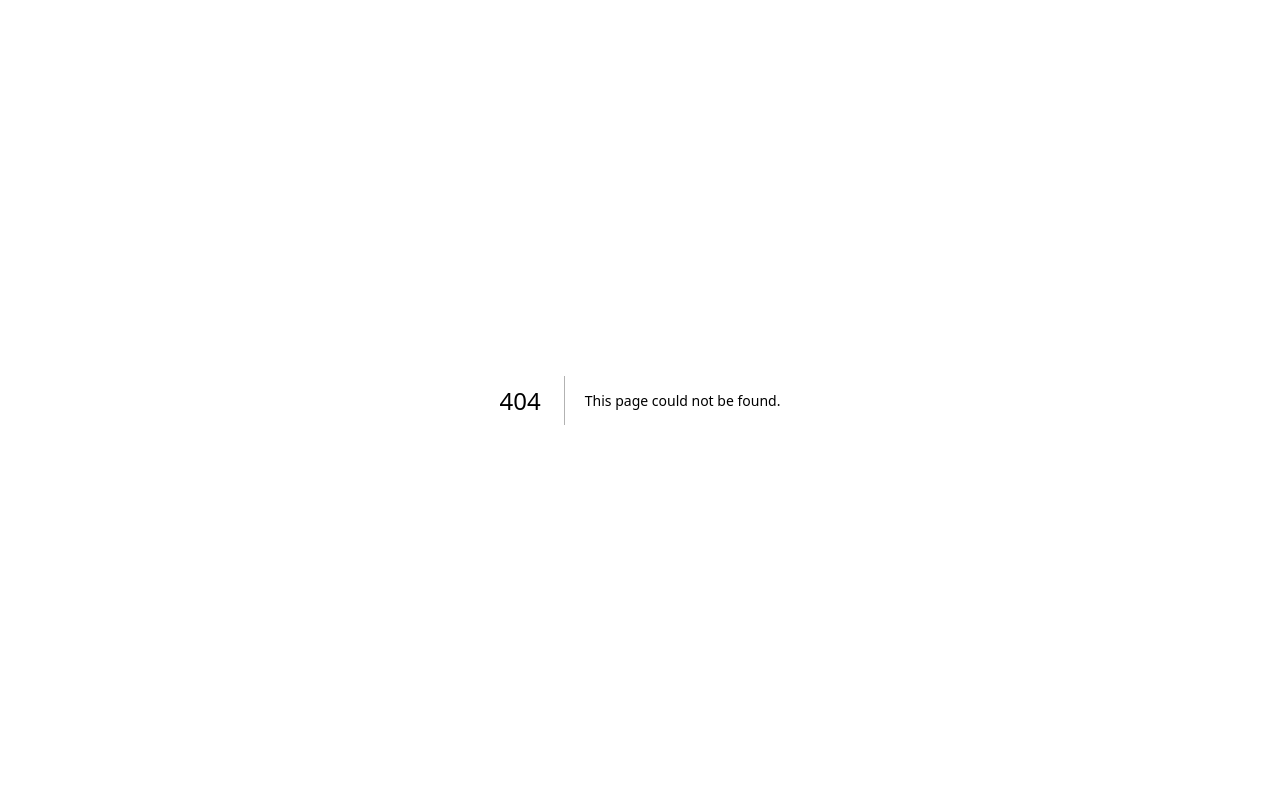
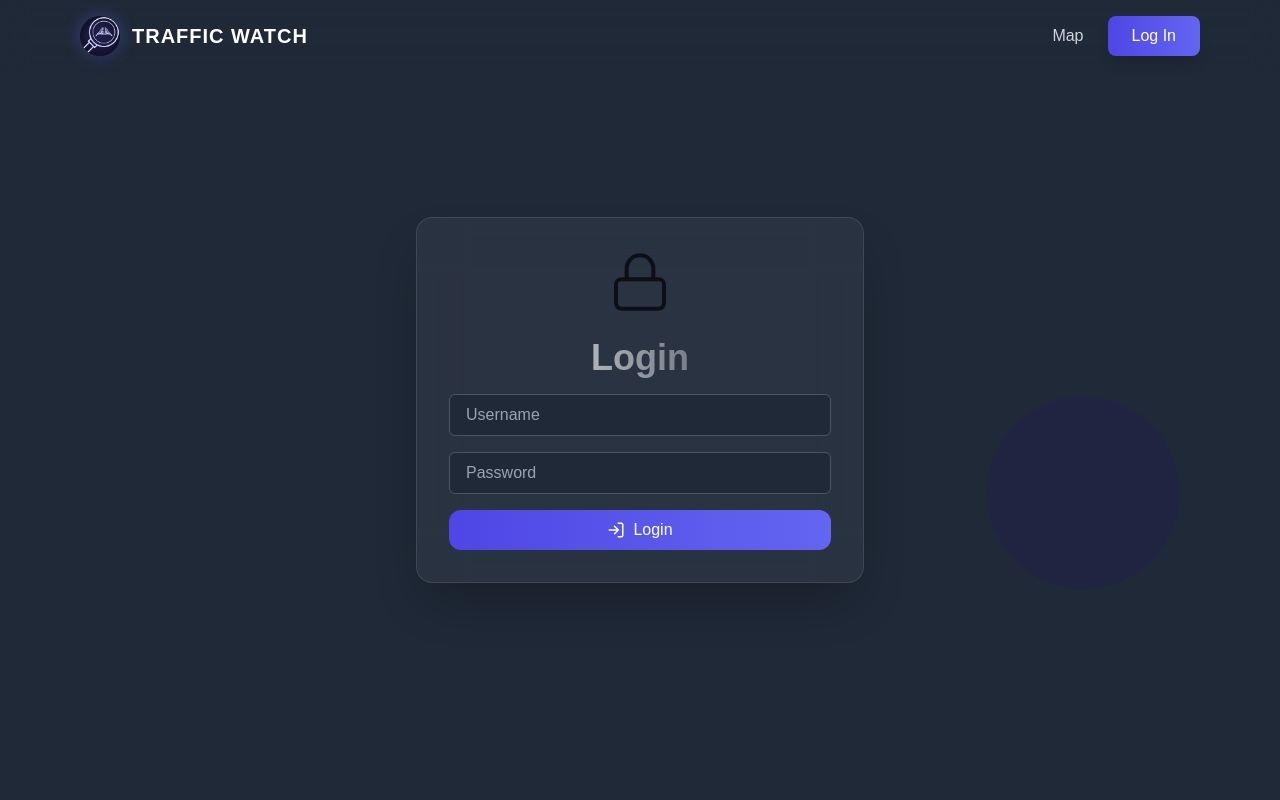
Before and after one commit to MhmmdIchsan/TrafficWatch, a Next.js app: page /login in a window 1280 px wide. Before the commit this address had no page. Shown: the top 800 px of the page. Built offline with nearby package versions, Linux system fonts and the light colour scheme.

Commit message:
feat: change authentication to hardcode and using localStorage

```diff
--- a/package.json
+++ b/package.json
@@ -28,7 +28,9 @@
     "@types/google.maps": "^3.58.1",
     "autoprefixer": "^10.4.20",
     "class-variance-authority": "^0.7.0",
+    "cookie": "^1.0.2",
     "dotenv": "^16.4.5",
+    "firebase": "^11.0.2",
     "framer-motion": "^11.12.0",
     "lucide-react": "^0.453.0",
     "next": "14.2.15",
--- a/src/app/admin/page.tsx
+++ b/src/app/admin/page.tsx
@@ -23,8 +23,7 @@ import {
   ShieldAlert,
 } from "lucide-react";
 import React, { useState, useEffect, useCallback } from "react";
-import { useSession, getSession } from 'next-auth/react';
-
+import { useRouter } from 'next/navigation';
 const API_BASE_URL = process.env.NEXT_PUBLIC_API_BASE_URL;
 
 export default function AdminPage() {
@@ -35,7 +34,14 @@ export default function AdminPage() {
   const [currentTime, setCurrentTime] = useState(new Date());
   const [isLoading, setIsLoading] = useState(true);
   const [error, setError] = useState<string | null>(null);
-  const { data: session, status } = useSession();
+  const router = useRouter();
+
+  useEffect(() => {
+    const token = localStorage.getItem('authToken');
+    if (!token) {
+      router.push('/login'); // Redirect to login if no token
+    }
+  }, []);
 
   const generateNotification = (device: Device): Notification | null => {
     const criticalStatuses = ["Macet", "Macet Total", "Padat Merayap"];
@@ -272,10 +278,6 @@ export default function AdminPage() {
       });
   };
 
-  if (status === 'unauthenticated') {
-    return <div>Access denied. Please login to continue.</div>;
-  }
-
   return (
     <div className="min-h-screen relative bg-gradient-to-bl from-gray-900 via-gray-800 to-gray-900 overflow-hidden">
       {/* Decorative Background Elements */}
--- a/src/app/api/auth/[...nextauth]/route.ts
+++ /dev/null
@@ -1,17 +0,0 @@
-import NextAuth from 'next-auth/next';
-import GoogleProvider from 'next-auth/providers/google';
-
-const handler = NextAuth({
-    providers:[
-        GoogleProvider({
-            clientId: process.env.GOOGLE_CLIENT_ID ?? "",
-            clientSecret: process.env.GOOGLE_CLIENT_SECRET ?? "",
-        }),
-    ],
-});
-
-export const generateStaticParams = () => {
-    return [{ nextauth: [''] }];
-};
-
-export const { GET, POST } = handler;
--- a/src/app/components/Header.tsx
+++ b/src/app/components/Header.tsx
@@ -2,18 +2,30 @@
 
 import Logo from "../../assets/images/logo.png";
 import { motion } from "framer-motion";
-import { useSession, signIn, signOut } from "next-auth/react";
 import Image from "next/image";
 import Link from "next/link";
 import React, { useEffect, useState } from "react";
+import { useRouter } from "next/navigation";
 
 const Header: React.FC = () => {
-  const [isClient, setIsClient] = useState(false);
-  const { data: session } = useSession();
+  const [isLoggedIn, setIsLoggedIn] = useState(false);
+  const router = useRouter();
 
   useEffect(() => {
-    setIsClient(true);
+    // Cek status login dari localStorage
+    const token = localStorage.getItem("authToken");
+    setIsLoggedIn(!!token); // Set isLoggedIn berdasarkan token
   }, []);
+
+  const handleLogout = () => {
+    localStorage.removeItem("authToken"); // Hapus token login
+    setIsLoggedIn(false); // Update status login
+  };
+
+  const handleLogin = () => {
+    // Navigasi ke halaman /login
+    router.push("/login");
+  };
 
   return (
     <motion.header
@@ -24,6 +36,7 @@ const Header: React.FC = () => {
     >
       <div className="max-w-7xl mx-auto">
         <div className="flex justify-between items-center p-4">
+          {/* Logo */}
           <motion.div
             className="flex items-center space-x-3 ml-16"
             whileHover={{ scale: 1.02 }}
@@ -31,10 +44,10 @@ const Header: React.FC = () => {
             <div className="relative">
               <div className="w-10 h-10 rounded-full flex items-center justify-center shadow-lg overflow-hidden">
                 <Image
-                  src={Logo} // Replace with the actual image source
-                  alt="TW Logo" // Provide an appropriate alt text
-                  fill // Use fill to make the image cover the container
-                  className="object-cover rounded-full" // Ensure the image covers the entire area and is rounded
+                  src={Logo}
+                  alt="TW Logo"
+                  fill
+                  className="object-cover rounded-full"
                 />
               </div>
               <div className="absolute -inset-0.5 bg-indigo-500 rounded-full blur opacity-30"></div>
@@ -47,6 +60,7 @@ const Header: React.FC = () => {
             </Link>
           </motion.div>
 
+          {/* Navigation Links */}
           <div className="flex items-center space-x-6 mr-16">
             <motion.span
               whileHover={{ scale: 1.05 }}
@@ -55,7 +69,8 @@ const Header: React.FC = () => {
               <Link href="/map">Map</Link>
             </motion.span>
 
-            {isClient && session && (
+            {/* Tampilkan link Dashboard jika login */}
+            {isLoggedIn && (
               <motion.span
                 whileHover={{ scale: 1.05 }}
                 className="text-white/80 hover:text-white cursor-pointer transition-colors"
@@ -64,17 +79,18 @@ const Header: React.FC = () => {
               </motion.span>
             )}
 
+            {/* Login/Logout Button */}
             <motion.div whileHover={{ scale: 1.05 }}>
-              {isClient && session ? (
+              {isLoggedIn ? (
                 <button
-                  onClick={() => signOut()}
+                  onClick={handleLogout}
                   className="bg-gradient-to-r from-indigo-600 to-indigo-500 px-6 py-2 rounded-lg font-medium text-white shadow-lg hover:from-indigo-500 hover:to-indigo-400 transition-all duration-300 hover:shadow-indigo-500/25"
                 >
                   Log Out
                 </button>
               ) : (
                 <button
-                  onClick={() => signIn("google")}
+                  onClick={handleLogin}
                   className="bg-gradient-to-r from-indigo-600 to-indigo-500 px-6 py-2 rounded-lg font-medium text-white shadow-lg hover:from-indigo-500 hover:to-indigo-400 transition-all duration-300 hover:shadow-indigo-500/25"
                 >
                   Log In
--- a/src/app/components/Map.tsx
+++ b/src/app/components/Map.tsx
@@ -157,9 +157,6 @@ const Map: React.FC<MapProps> = ({ data, selectedDevice }) => {
       <div className="h-[600px] rounded-xl" ref={mapRef}>
         Google Maps
       </div>
-      <div className="absolute bottom-4 left-4 text-white text-2xl font-bold">
-        {new Date().toLocaleDateString('id-ID', { weekday: 'long', year: 'numeric', month: 'long', day: 'numeric' })}
-      </div>
       <style jsx global>{`
         .marker-container {
           cursor: pointer;
--- /dev/null
+++ b/src/app/error/page.tsx
@@ -0,0 +1,100 @@
+'use client';
+
+import React from "react";
+import { useRouter, useSearchParams } from "next/navigation";
+import { motion } from "framer-motion";
+import { AlertTriangle, RefreshCw, Home } from "lucide-react";
+
+const ErrorPage = () => {
+  const router = useRouter();
+  const searchParams = useSearchParams();
+
+  // Get error message from search params
+  const errorMessage = searchParams.get('message') ||
+    "An unexpected error occurred. Please try again later.";
+
+  const handleReload = () => {
+    try {
+      window.location.reload();
+    } catch (error) {
+      console.error("Error reloading page:", error);
+    }
+  };
+
+  const handleHomeNavigation = () => {
+    try {
+      router.push('/');
+    } catch (error) {
+      console.error("Error navigating home:", error);
+      window.location.href = '/'; // Fallback navigation
+    }
+  };
+
+  return (
+    <div className="min-h-screen relative bg-gradient-to-bl from-gray-900 via-gray-800 to-gray-900 overflow-hidden">
+
+<div className="absolute inset-0 pointer-events-none">
+        <div className="absolute bottom-0 left-0 w-52 h-52 bg-blue-500/10 rounded-full blur-3xl animate-pulse opacity-50"></div>
+        <div className="absolute top-0 right-0 w-96 h-96 bg-purple-500/10 rounded-full blur-3xl animate-pulse"></div>
+        <div className="absolute top-1/3 right-1/4 w-52 h-52 bg-green-500/10 rounded-full blur-2xl animate-bounce"></div>
+      </div>
+
+      {/* Animated Background Elements */}
+      <div className="absolute inset-0 bg-gray-800 z-0">
+        <div className="absolute w-40 h-40 bg-blue-600/20 rounded-full animate-blob top-10 left-20 mix-blend-overlay"></div>
+        <div className="absolute w-52 h-52 bg-purple-600/20 rounded-full animate-blob animation-delay-2000 top-1/3 right-20 mix-blend-overlay"></div>
+        <div className="absolute w-48 h-48 bg-pink-600/20 rounded-full animate-blob animation-delay-4000 bottom-20 left-1/3 mix-blend-overlay"></div>
+      </div>
+
+      {/* Error Content */}
+      <div className="relative z-10 min-h-screen flex items-center justify-center px-4">
+        <motion.div
+          initial={{ opacity: 0, scale: 0.9 }}
+          animate={{ opacity: 1, scale: 1 }}
+          transition={{ duration: 0.5 }}
+          className="bg-white/5 backdrop-blur-xl border border-white/10 rounded-2xl shadow-2xl p-8 max-w-md w-full text-center"
+        >
+          <div className="flex justify-center mb-6">
+            <AlertTriangle
+              className="text-red-500 animate-pulse"
+              size={64}
+              strokeWidth={1.5}
+            />
+          </div>
+
+          <h1 className="text-4xl font-extrabold mb-4 bg-clip-text text-transparent bg-gradient-to-r from-white via-blue-200 to-blue-300">
+            Oops! Something Went Wrong
+          </h1>
+
+          <p className="text-gray-300 mb-6">
+            {errorMessage}
+          </p>
+
+          <div className="flex justify-center space-x-4">
+            <motion.button
+              whileHover={{ scale: 1.05 }}
+              whileTap={{ scale: 0.95 }}
+              onClick={handleReload}
+              className="flex items-center space-x-2 bg-blue-600/20 text-blue-300 px-4 py-2 rounded-xl hover:bg-blue-600/40 transition-all"
+            >
+              <RefreshCw size={18} />
+              <span>Reload</span>
+            </motion.button>
+
+            <motion.button
+              whileHover={{ scale: 1.05 }}
+              whileTap={{ scale: 0.95 }}
+              onClick={handleHomeNavigation}
+              className="flex items-center space-x-2 bg-green-600/20 text-green-300 px-4 py-2 rounded-xl hover:bg-green-600/40 transition-all"
+            >
+              <Home size={18} />
+              <span>Home</span>
+            </motion.button>
+          </div>
+        </motion.div>
+      </div>
+    </div>
+  );
+};
+
+export default ErrorPage;
--- a/src/app/layout.tsx
+++ b/src/app/layout.tsx
@@ -1,6 +1,5 @@
 'use client';
 
-import { SessionProvider } from "next-auth/react";
 import "./globals.css";
 import { metadata } from "./metadata"; // Impor metadata dari file terpisah
 
@@ -19,7 +18,7 @@ export default function RootLayout({
         <meta name="author" content={metadata.author} />
       </head>
       <body>
-        <SessionProvider>{children}</SessionProvider>
+        {children}
       </body>
     </html>
   );
--- /dev/null
+++ b/src/app/lib/auth.ts
@@ -0,0 +1,8 @@
+import { hardcodedUsers } from './credentials';
+
+export const authenticateUser = (username: string, password: string): boolean => {
+  const user = hardcodedUsers.find(
+    (u) => u.username === username && u.password === password
+  );
+  return !!user; // Returns true if user exists, false otherwise
+};
--- /dev/null
+++ b/src/app/lib/credentials.ts
@@ -0,0 +1,9 @@
+export interface User {
+    username: string;
+    password: string;
+  }
+
+  export const hardcodedUsers: User[] = [
+    { username: 'admin', password: 'password123' },
+    { username: 'user', password: 'user123' },
+  ];
--- /dev/null
+++ b/src/app/login/page.tsx
@@ -0,0 +1,99 @@
+"use client";
+
+import Footer from "../components/Footer";
+import Header from "../components/Header";
+import { authenticateUser } from "../lib/auth";
+import { motion } from "framer-motion";
+import { Lock, LogIn } from "lucide-react";
+import { useRouter } from "next/navigation";
+import React, { useState } from "react";
+
+const LoginPage = () => {
+  const router = useRouter();
+  const [username, setUsername] = useState("");
+  const [password, setPassword] = useState("");
+  const [error, setError] = useState<string | null>(null);
+
+  const handleLogin = (e: React.FormEvent) => {
+    e.preventDefault();
+    if (authenticateUser(username, password)) {
+      localStorage.setItem("authToken", "hardcodedToken"); // Save token to localStorage
+      router.push("/admin"); // Redirect to dashboard
+    } else {
+      setError("Invalid username or password.");
+    }
+  };
+
+  return (
+    <div className="min-h-screen relative bg-gradient-to-bl from-gray-900 via-gray-800 to-gray-900 overflow-hidden">
+      {/* Animated Background Elements */}
+      <div className="absolute inset-0 bg-gray-800 z-0">
+        <div className="absolute w-40 h-40 bg-blue-600/20 rounded-full animate-blob top-10 left-20 mix-blend-overlay"></div>
+        <div className="absolute w-52 h-52 bg-purple-600/20 rounded-full animate-blob animation-delay-2000 top-1/3 right-20 mix-blend-overlay"></div>
+        <div className="absolute w-48 h-48 bg-pink-600/20 rounded-full animate-blob animation-delay-4000 bottom-20 left-1/3 mix-blend-overlay"></div>
+      </div>
+
+      {/* Header */}
+      <Header />
+
+      {/* Login Content */}
+      <div className="relative z-10 min-h-screen flex items-center justify-center px-4">
+        <motion.div
+          initial={{ opacity: 0, scale: 0.9 }}
+          animate={{ opacity: 1, scale: 1 }}
+          transition={{ duration: 0.5 }}
+          className="bg-white/5 backdrop-blur-xl border border-white/10 rounded-2xl shadow-2xl p-8 max-w-md w-full text-center"
+        >
+          <div className="flex justify-center mb-6">
+            <Lock
+              className="text-blue-500 animate-pulse"
+              size={64}
+              strokeWidth={1.5}
+            />
+          </div>
+
+          <h1 className="text-4xl font-extrabold mb-4 bg-clip-text text-transparent bg-gradient-to-r from-white via-blue-200 to-blue-300">
+            Login
+          </h1>
+
+          {error && <p className="text-red-500 mb-4">{error}</p>}
+
+          <form onSubmit={handleLogin} className="space-y-4">
+            <div>
+              <input
+                type="text"
+                placeholder="Username"
+                value={username}
+                onChange={(e) => setUsername(e.target.value)}
+                className="w-full px-4 py-2 bg-gray-800 text-gray-300 rounded-md border border-gray-600 focus:ring-2 focus:ring-blue-500"
+              />
+            </div>
+            <div>
+              <input
+                type="password"
+                placeholder="Password"
+                value={password}
+                onChange={(e) => setPassword(e.target.value)}
+                className="w-full px-4 py-2 bg-gray-800 text-gray-300 rounded-md border border-gray-600 focus:ring-2 focus:ring-blue-500"
+              />
+            </div>
+
+            <motion.button
+              whileHover={{ scale: 1.05 }}
+              whileTap={{ scale: 0.95 }}
+              type="submit"
+              className="w-full flex items-center justify-center space-x-2 bg-gradient-to-r from-indigo-600 to-indigo-500 text-white px-4 py-2 rounded-xl hover:shadow-indigo-500/25 transition-all"
+            >
+              <LogIn size={18} />
+              <span>Login</span>
+            </motion.button>
+          </form>
+        </motion.div>
+      </div>
+      {/* Footer */}
+      <Footer />
+    </div>
+  );
+};
+
+export default LoginPage;
--- a/src/app/map/page.tsx
+++ b/src/app/map/page.tsx
@@ -186,8 +186,8 @@ export default function MapPage() {
 
   if (isLoading) {
     return (
-      <div className="min-h-screen flex items-center justify-center">
-        <div className="animate-pulse text-2xl">Loading...</div>
+      <div className="min-h-screen bg-gray-800 flex items-center justify-center">
+        <div className="animate-pulse text-white text-2xl">Loading...</div>
       </div>
     );
   }
@@ -202,10 +202,10 @@ export default function MapPage() {
 
   return (
     <div className="min-h-screen relative bg-gray-800 overflow-hidden">
-      <div className="absolute inset-0 bg-gray-800 z-0">
-        <div className="absolute w-40 h-40 bg-blue-600/20 rounded-full animate-blob top-10 left-20 mix-blend-overlay"></div>
-        <div className="absolute w-52 h-52 bg-purple-600/20 rounded-full animate-blob animation-delay-2000 top-1/3 right-20 mix-blend-overlay"></div>
-        <div className="absolute w-48 h-48 bg-pink-600/20 rounded-full animate-blob animation-delay-4000 bottom-20 left-1/3 mix-blend-overlay"></div>
+      <div className="absolute inset-0 pointer-events-none">
+        <div className="absolute bottom-0 left-0 w-52 h-52 bg-blue-500/10 rounded-full blur-3xl animate-pulse opacity-50"></div>
+        <div className="absolute top-0 right-0 w-96 h-96 bg-purple-500/10 rounded-full blur-3xl animate-pulse"></div>
+        <div className="absolute top-1/3 right-1/4 w-52 h-52 bg-green-500/10 rounded-full blur-2xl animate-bounce"></div>
       </div>
 
       <div className="relative z-10">
```
Also changed, not shown: 1 other file (tests, documents, lock files or other folders).
